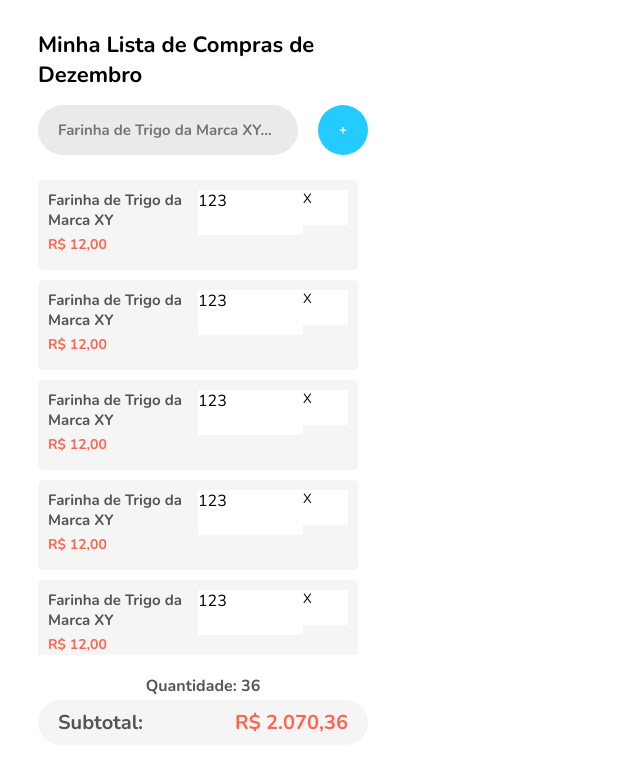
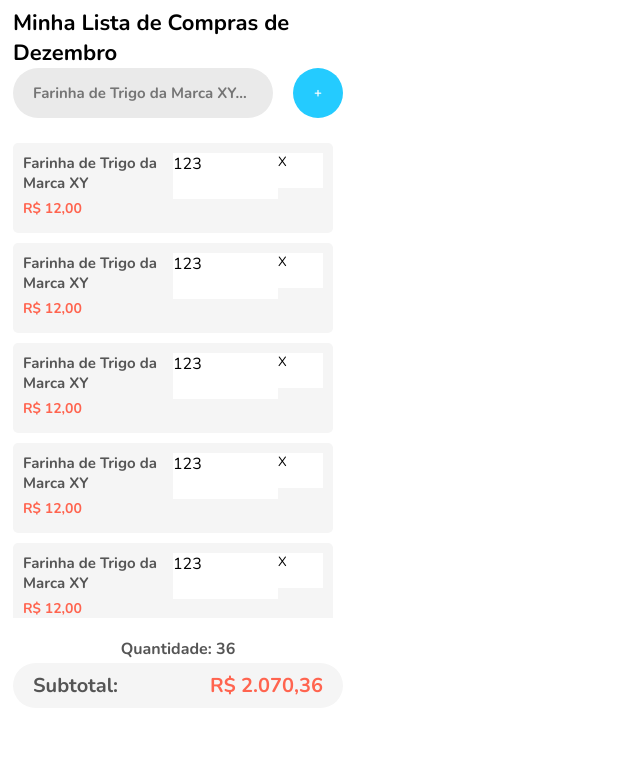
Before and after one commit to lvinicius94/lista-de-compras, a React (Vite) app: page / in a window 1280 px wide. Shown: the top 770 px of the page, without its empty margins (0-640 px from the left). Built offline with nearby package versions, Linux system fonts and the light colour scheme.

Commit message:
largura ajustada

```diff
--- a/src/ListaDeCompras.css
+++ b/src/ListaDeCompras.css
@@ -11,11 +11,12 @@
 .bordaPrincipal{
     /* border: 1px solid #333; */
     width: 330px;
-    margin: 30px;
+    margin: 0 5px;
 }
 
 .bordaPrincipal h1{
     font-size: 22px;
+    margin: 0;
 }
 
 .formProdutos{
```
